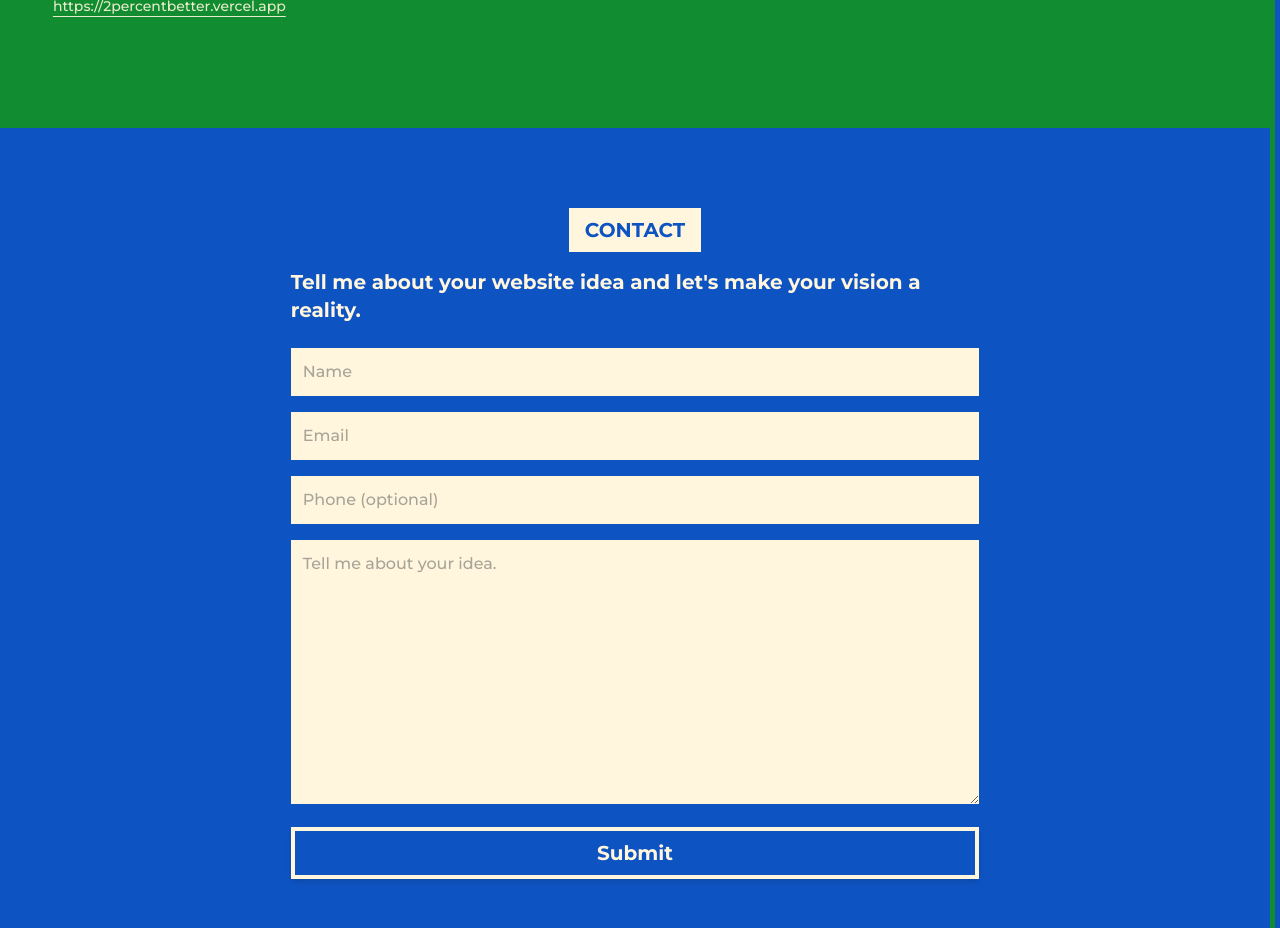
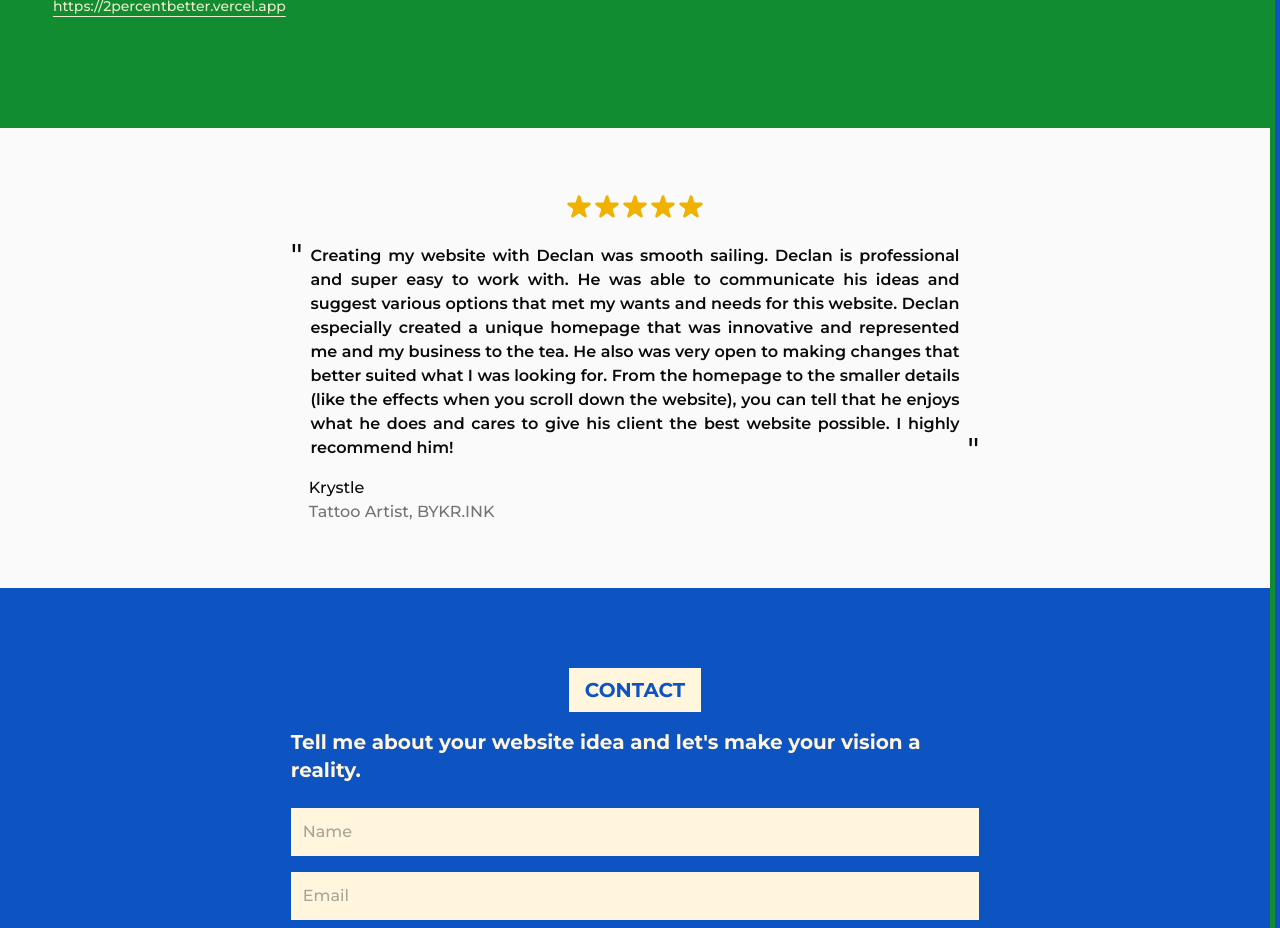
Before and after one commit to declanCross/declanCross.github.io, a Next.js app: page / in a window 1280 px wide. Shown: the part 2420-3348 px from the top of the page. Built offline with nearby package versions, Linux system fonts and the light colour scheme.

Commit message:
add review 1

```diff
--- a/src/app/page.jsx
+++ b/src/app/page.jsx
@@ -403,16 +403,24 @@ export default function Home() {
 				</div>
 			</section>
 			{/* review 1 */}
-			{/* <Review
+			<Review
 				review={
 					<>
-						Declan made me the best website I could have asked for. He listened
-						to me and implemented everything I wanted. Highly recommend!
+						Creating my website with Declan was smooth sailing. Declan is
+						professional and super easy to work with. He was able to communicate
+						his ideas and suggest various options that met my wants and needs
+						for this website. Declan especially created a unique homepage that
+						was innovative and represented me and my business to the tea. He
+						also was very open to making changes that better suited what I was
+						looking for. From the homepage to the smaller details (like the
+						effects when you scroll down the website), you can tell that he
+						enjoys what he does and cares to give his client the best website
+						possible. I highly recommend him!
 					</>
 				}
-				person="Person"
-				title="Title, Company"
-			/> */}
+				person="Krystle"
+				title="Tattoo Artist, BYKR.INK"
+			/>
 			{/* contact */}
 			<section
 				id="contact"
--- a/src/components/Review.jsx
+++ b/src/components/Review.jsx
@@ -4,6 +4,22 @@ export default function Review({ review, person, title }) {
 			<section className="bg-base-light py-16 px-4">
 				{/* content */}
 				<div className="max-w-prose mx-auto">
+					{/* stars */}
+					<div className="flex justify-center mb-6">
+						{/* 5 stars using SVG, colored with base-dark */}
+						{[...Array(5)].map((_, i) => (
+							<svg
+								key={i}
+								xmlns="http://www.w3.org/2000/svg"
+								viewBox="0 0 20 20"
+								fill="currentColor"
+								className="w-7 h-7 text-yellow-500"
+								aria-hidden="true"
+							>
+								<path d="M9.049 2.927c.3-.921 1.603-.921 1.902 0l1.286 3.967a1 1 0 00.95.69h4.175c.969 0 1.371 1.24.588 1.81l-3.38 2.455a1 1 0 00-.364 1.118l1.287 3.966c.3.922-.755 1.688-1.54 1.118l-3.38-2.454a1 1 0 00-1.175 0l-3.38 2.454c-.784.57-1.838-.196-1.54-1.118l1.287-3.966a1 1 0 00-.364-1.118L2.05 9.394c-.783-.57-.38-1.81.588-1.81h4.175a1 1 0 00.95-.69l1.286-3.967z" />
+							</svg>
+						))}
+					</div>
 					{/* quote */}
 					<div className="flex items-start relative mb-4">
 						<p className="text-3xl leading-none -mt-1 font-medium">"</p>
```
